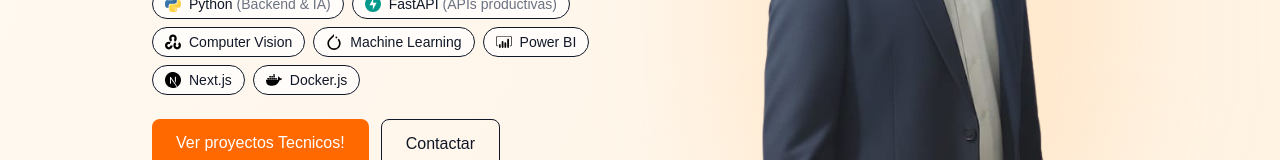
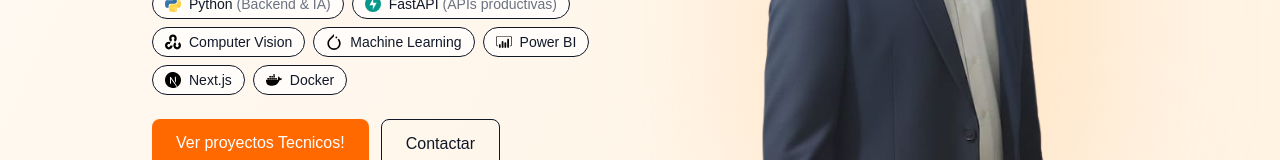
Before and after one commit to Jaume92/jaumerrm_web, a Next.js app: page / in a window 1280 px wide. Shown: the part 593-753 px from the top of the page. Built offline with nearby package versions, Linux system fonts and the light colour scheme.

Commit message:
solving docker name

```diff
--- a/app/page.tsx
+++ b/app/page.tsx
@@ -39,7 +39,7 @@ export default function Home() {
 
     },
      {
-      name: "Docker.js",
+      name: "Docker",
       icon: "/icons/docker.svg",
     },
   ];
```
